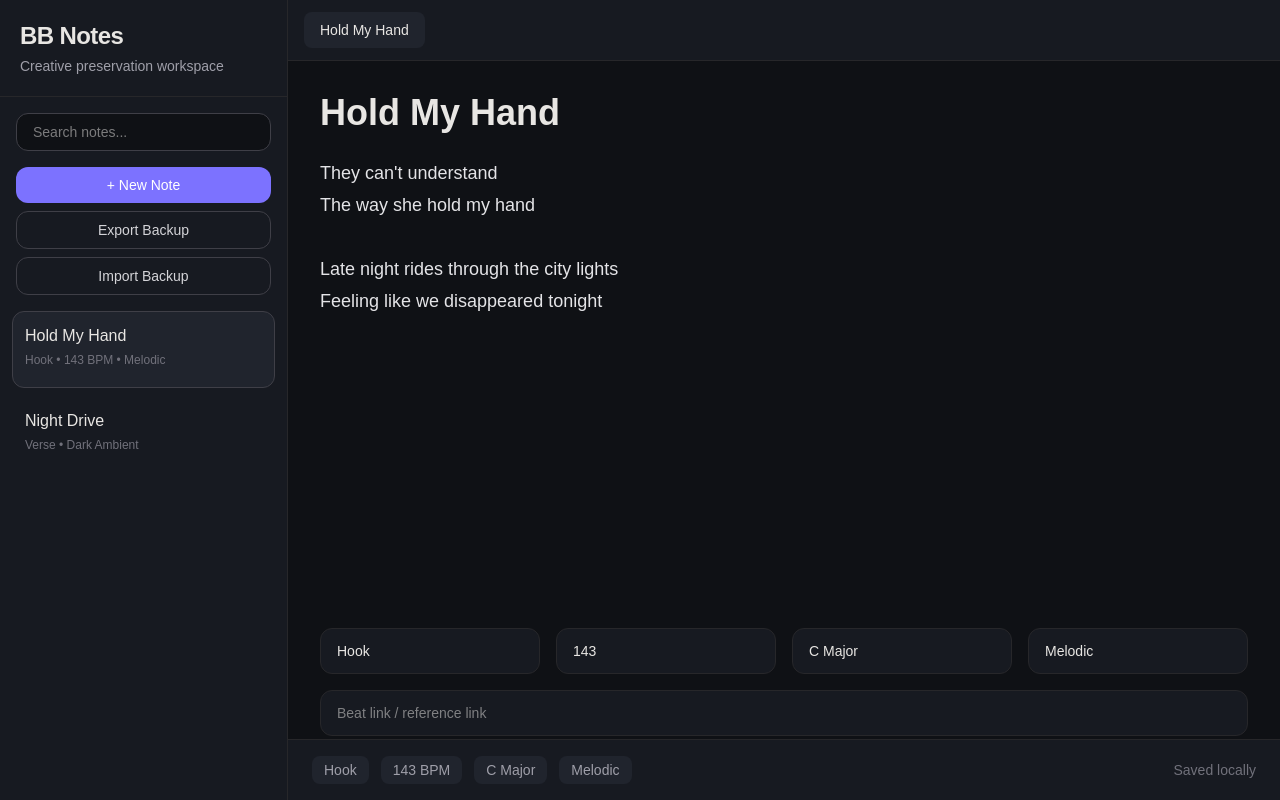
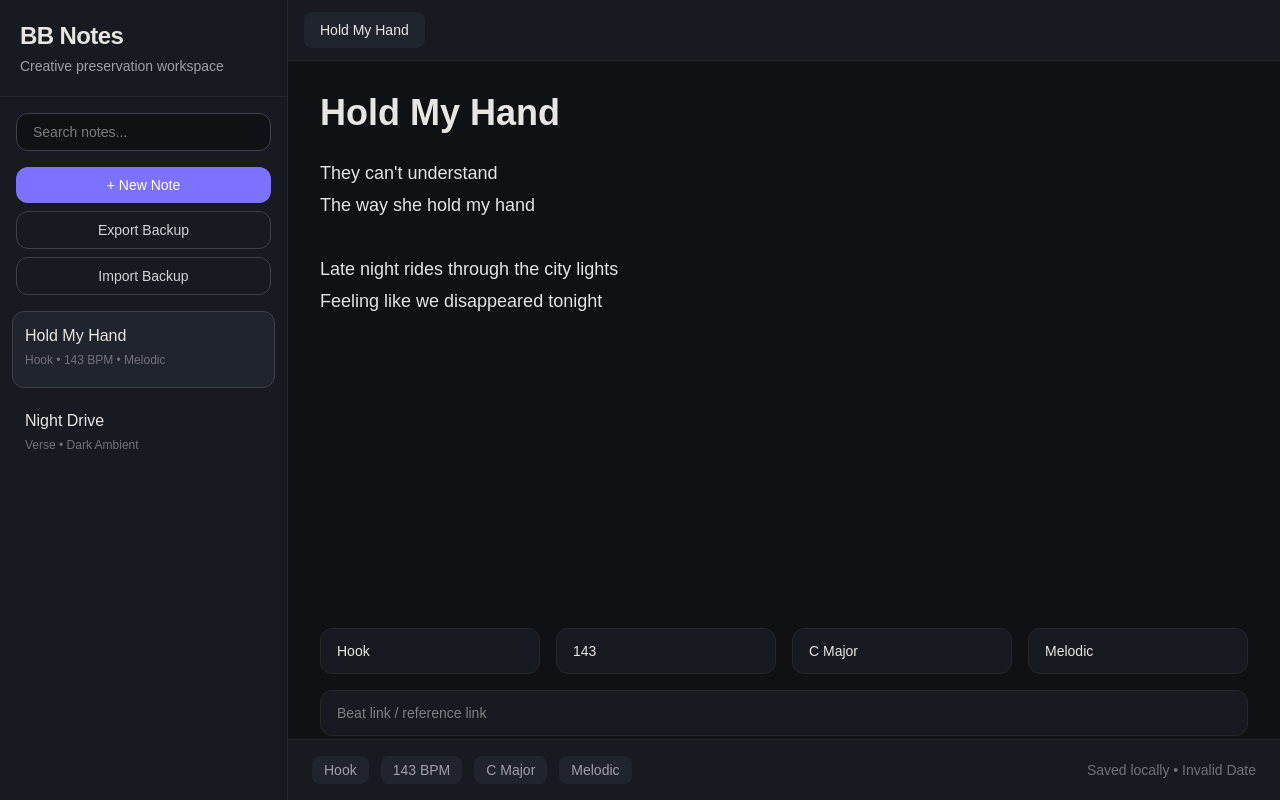
Before and after one commit to ChrisGordon888/bb-notes, a Next.js app: page / in a window 1280 px wide. Built offline with nearby package versions, Linux system fonts and the light colour scheme.

Commit message:
Add last saved timestamp UX

```diff
--- a/src/app/page.tsx
+++ b/src/app/page.tsx
@@ -126,6 +126,15 @@ export default function Home() {
         setNotes(importedNotes);
 
         setActiveNoteId(importedNotes[0]?.id ?? "");
+    }
+
+    function formatLastSaved(dateString: string) {
+        const date = new Date(dateString);
+
+        return date.toLocaleTimeString([], {
+            hour: "numeric",
+            minute: "2-digit",
+        });
     }
 
     return (
@@ -327,7 +336,11 @@ export default function Home() {
                                     </span>
                                 )}
 
-                                <div className="ml-auto text-zinc-500">Saved locally</div>
+                                <div className="ml-auto text-zinc-500">
+                                    {activeNote
+                                        ? `Saved locally • ${formatLastSaved(activeNote.updatedAt)}`
+                                        : "Saved locally"}
+                                </div>
                             </div>
                         </>
                     ) : (
```
